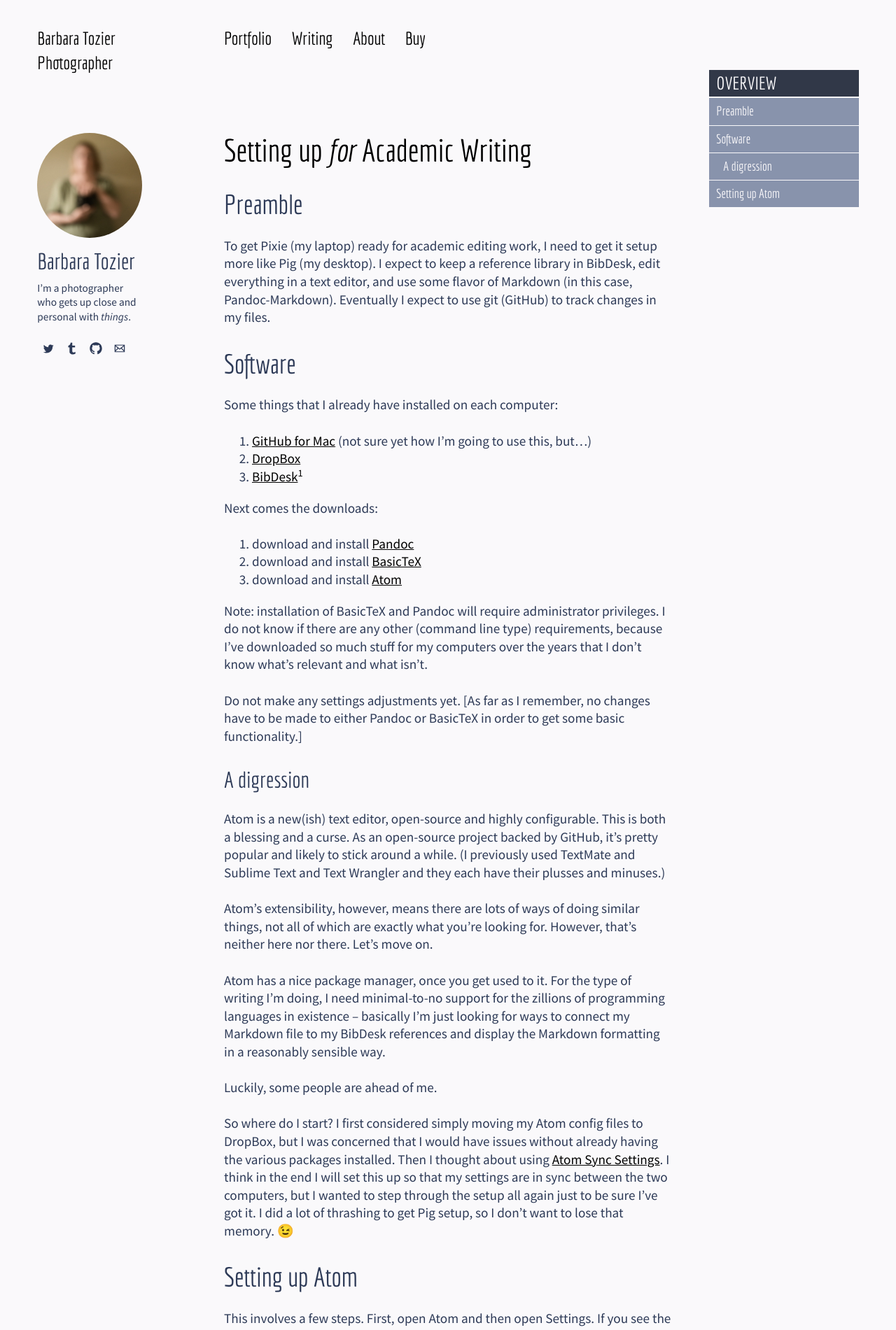
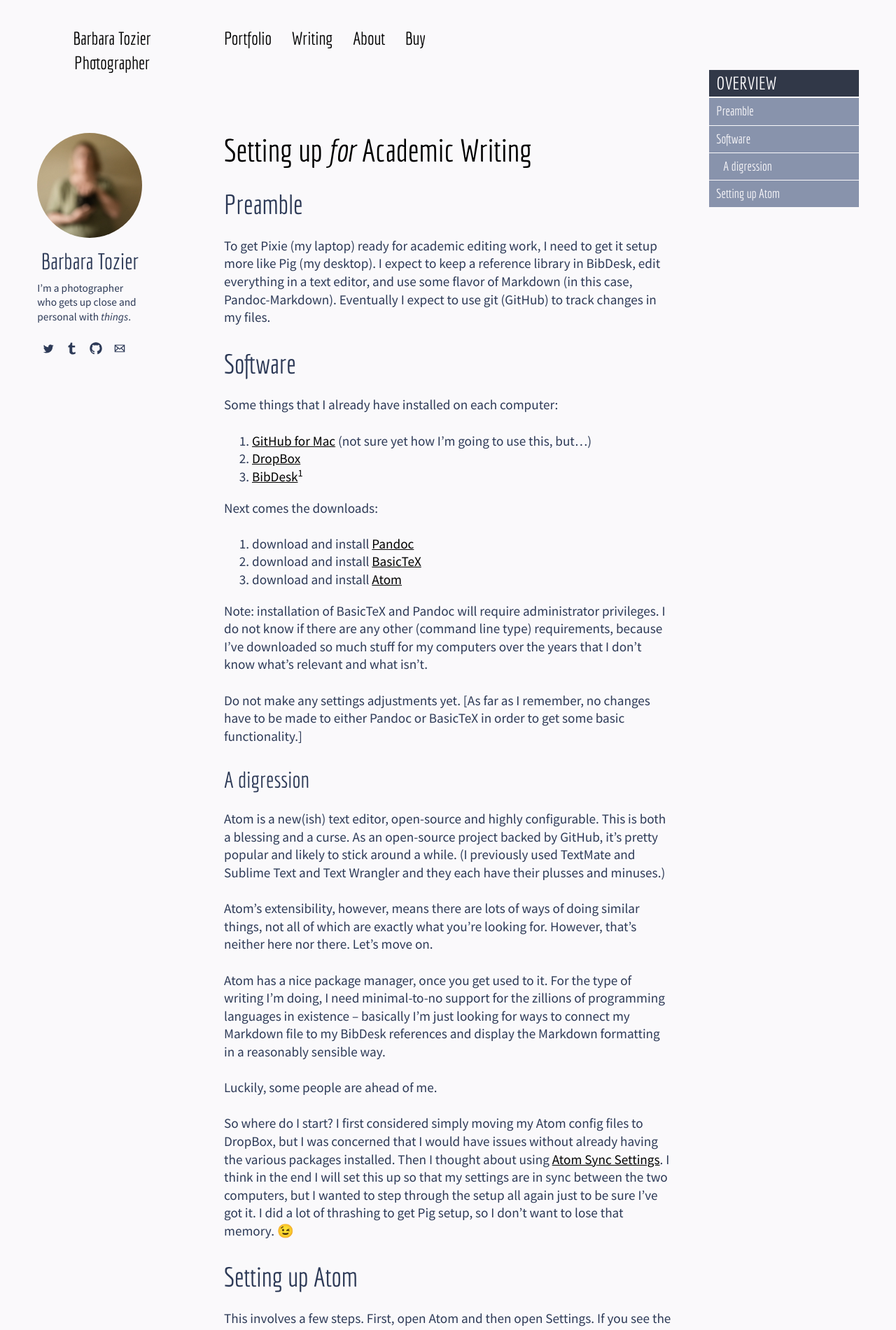
Before and after one commit to logista/btsite, a Jekyll site: the page built from _posts/2015-07-31-setting-up-for-writing.md, in a window 1280 px wide. Shown: the top 1901 px of the page at 70% size. Built offline with Jekyll 4.4.1, drawn with Linux system fonts in a browser that asks for light colours; nearby versions of some CDN libraries.

Commit message:
a few tweaks

```diff
--- a/_includes/_author-bio.html
+++ b/_includes/_author-bio.html
@@ -7,7 +7,7 @@
 {% endif %}
 
   <h3 itemprop="name">{{ site.owner.name }}</h3>
-  <p style="font-style:normal;">{{ site.owner.bio | markdownify | remove:'<p>' | remove:'</p>' }}</p>
+  <p>{{ site.owner.bio | markdownify | remove:'<p>' | remove:'</p>' }}</p>
 	<a href="http://twitter.com/{{ author.twitter }}" class="soc soc-twitter" title="Twitter">{% include _svg-twitter.html %}</a>
 	<a href="http://{{ author.tumblr }}.tumblr.com"  class="soc soc-tumblr" title="Tumblr">{% include _svg-tumblr.html %}</a>
 	<a href="http://github.com/{{ author.github }}"  class="soc soc-github" title="GitHub">{% include _svg-github.html %}</a>
--- a/_sass/page.scss
+++ b/_sass/page.scss
@@ -340,10 +340,11 @@ $button-size: 1.5rem;
 .article-author-bottom {
 	h3 {
 		margin-bottom: 0;
+		text-align: center;
 	}
 	p {
 		font-size: 80%;
-		font-style: italic;
+		// font-style: italic;
 	}
 	a, a:hover {
 		border-bottom: 0 solid transparent;
@@ -417,7 +418,7 @@ $button-size: 1.5rem;
 .article-author-bottom {
 	margin-bottom: 1em;
 	@media #{$small} {
-		display: none;
+		// display: none;
 	}
 	.bio-photo {
 		float: left;
--- a/_sass/typography.scss
+++ b/_sass/typography.scss
@@ -130,6 +130,8 @@ blockquote {
 		margin-bottom: 0;
 		// @include font-rem(14);
 	}
+	border-top: 1px dotted darken($body-color,10);
+
 }
 
 /*
--- a/assets/css/main.scss
+++ b/assets/css/main.scss
@@ -43,3 +43,6 @@ h1, h2, h3, h4, h5, h6 {line-height:1.1;}
   height: auto;
   margin:5px;
 }
+.site-name {
+  text-align:center;
+}
```
